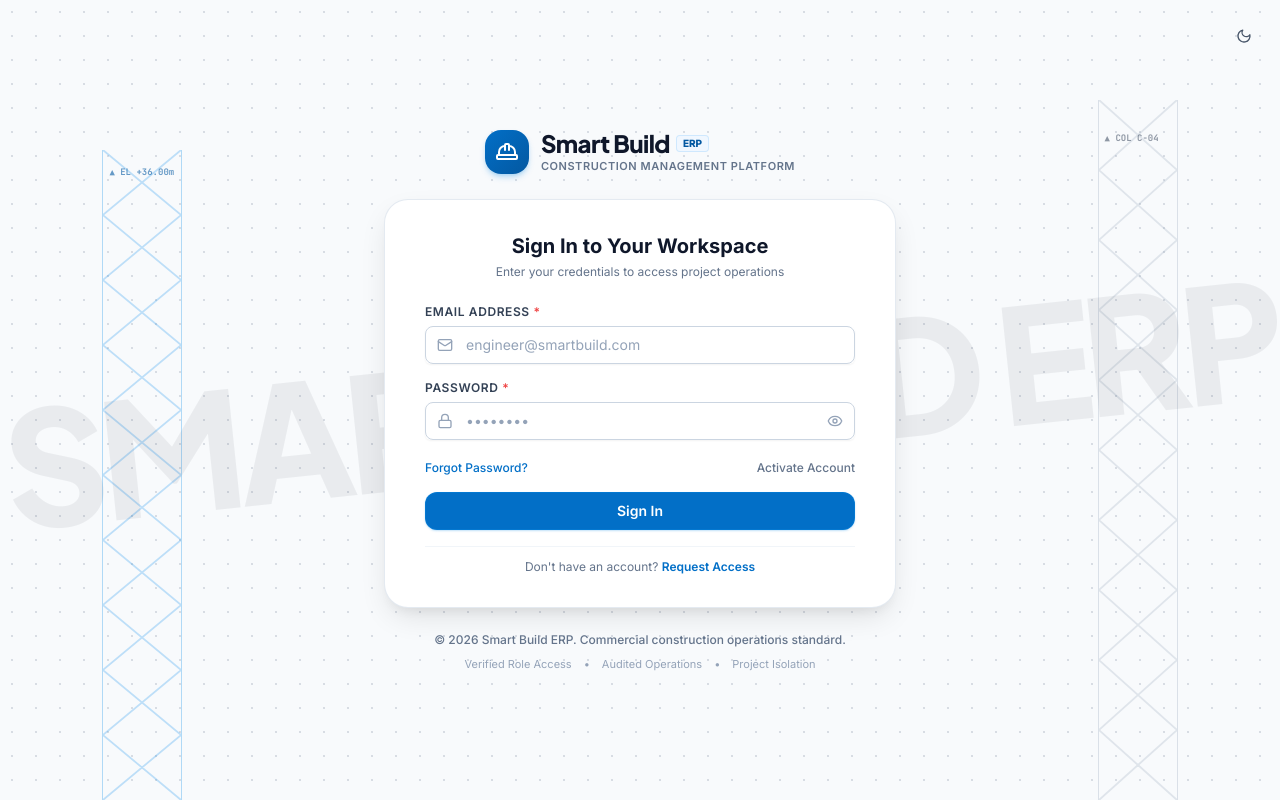
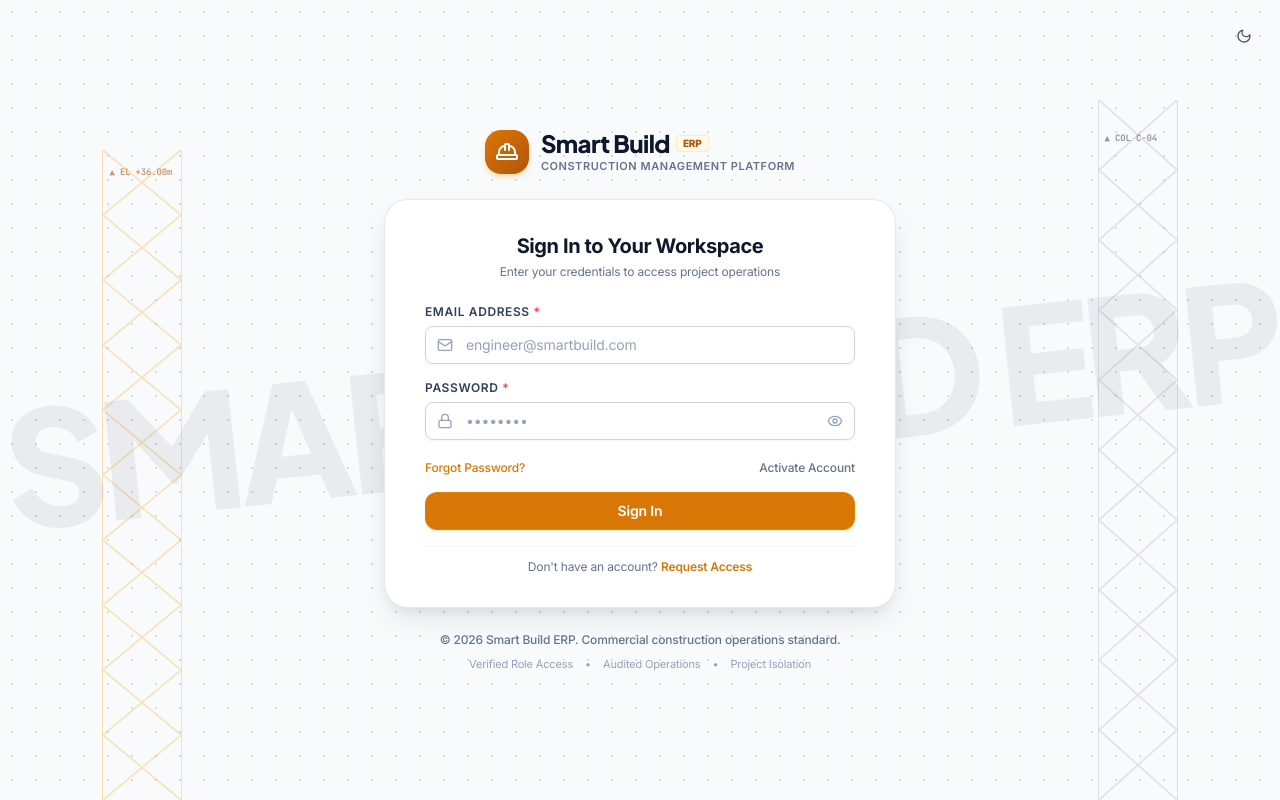
Before and after one commit to ASWANTH299/New_Smart_Build, a React (Vite) app in the folder frontend/: page /login in a window 1280 px wide. Built offline with nearby package versions, Linux system fonts and the light colour scheme.

Commit message:
style: apply industrial layout

```diff
--- a/frontend/src/layouts/AppLayout.tsx
+++ b/frontend/src/layouts/AppLayout.tsx
@@ -31,8 +31,8 @@ export const AppLayout: React.FC = () => {
       <div className="flex flex-1 flex-col overflow-hidden min-w-0 z-10 relative">
         <Header onToggleSidebar={() => setIsSidebarOpen((prev) => !prev)} />
 
-        <main className="flex-1 overflow-y-auto p-4 sm:p-6 lg:p-8 animate-fade-in relative pb-20 md:pb-8">
-          <div className="mx-auto max-w-7xl space-y-6 relative z-10">
+        <main className="flex-1 min-w-0 bg-[#f8fafc] dark:bg-[#090d16] p-5 sm:p-6 lg:p-7 max-w-7xl mx-auto w-full overflow-y-auto animate-fade-in relative pb-20 md:pb-8">
+          <div className="space-y-6 relative z-10 w-full">
             <Outlet />
           </div>
         </main>
--- a/frontend/src/layouts/Header.tsx
+++ b/frontend/src/layouts/Header.tsx
@@ -4,6 +4,7 @@ import { Menu, LogOut, User as UserIcon, Settings, Shield, ChevronDown } from "l
 import { useAuth } from "../hooks/useAuth.js";
 import { ProjectSwitcher } from "../components/ProjectSwitcher.js";
 import { ThemeToggle } from "../components/ThemeToggle.js";
+import { useLocation } from "react-router-dom";
 
 export interface HeaderProps {
   onToggleSidebar: () => void;
@@ -13,6 +14,7 @@ export const Header: React.FC<HeaderProps> = ({ onToggleSidebar }) => {
   const { user, logout } = useAuth();
   const [isUserMenuOpen, setIsUserMenuOpen] = useState(false);
   const menuRef = useRef<HTMLDivElement>(null);
+  const location = useLocation();
 
   // Close dropdown when clicking outside
   useEffect(() => {
@@ -26,7 +28,7 @@ export const Header: React.FC<HeaderProps> = ({ onToggleSidebar }) => {
   }, []);
 
   return (
-    <header className="sticky top-0 z-30 flex h-16 w-full items-center justify-between border-b border-zinc-200/90 dark:border-zinc-800 bg-white/90 dark:bg-zinc-900/90 backdrop-blur-md px-4 sm:px-6 transition-colors duration-150 shadow-xs">
+    <header className="sticky top-0 z-30 flex h-14 w-full items-center justify-between border-b border-zinc-200/80 dark:border-zinc-800/80 bg-white/90 dark:bg-zinc-900/90 backdrop-blur-sm px-4 sm:px-6 transition-colors duration-150 shadow-xs">
       <div className="flex items-center gap-3">
         <button
           type="button"
@@ -37,9 +39,14 @@ export const Header: React.FC<HeaderProps> = ({ onToggleSidebar }) => {
           <Menu className="w-5 h-5" />
         </button>
 
-        {/* Project Context Switcher */}
+        {/* Project Context Switcher & Breadcrumb */}
         <div className="hidden sm:flex items-center pl-2 border-l border-zinc-200/90 dark:border-zinc-800">
           <ProjectSwitcher />
+          <div className="hidden md:flex items-center gap-2 text-xs font-medium text-zinc-500 dark:text-zinc-400 ml-4 border-l border-zinc-200/80 dark:border-zinc-800/80 pl-4">
+            <span>Smart Build</span>
+            <span className="text-zinc-300 dark:text-zinc-600">/</span>
+            <span className="text-zinc-900 dark:text-zinc-100 capitalize">{location.pathname.split('/')[1] || 'Dashboard'}</span>
+          </div>
         </div>
       </div>
 
@@ -57,15 +64,15 @@ export const Header: React.FC<HeaderProps> = ({ onToggleSidebar }) => {
               aria-expanded={isUserMenuOpen}
               aria-haspopup="true"
             >
-              <div className="hidden md:flex flex-col items-end text-right">
-                <span className="text-xs font-semibold text-zinc-900 dark:text-zinc-100 font-display leading-tight">
+              <div className="hidden md:flex items-center gap-2">
+                <span className="text-xs font-semibold text-zinc-900 dark:text-zinc-100">
                   {user.name}
                 </span>
-                <span className="text-[10px] text-brand-700 dark:text-brand-300 font-bold uppercase tracking-wider font-mono">
+                <span className="text-[11px] font-mono px-2 py-0.5 rounded border border-zinc-200 dark:border-zinc-700 bg-zinc-50 dark:bg-zinc-800 text-zinc-600 dark:text-zinc-400 uppercase tracking-wider">
                   {user.primaryRole.replace(/_/g, " ")}
                 </span>
               </div>
-              <div className="w-8 h-8 rounded-lg bg-gradient-to-br from-brand-600 to-brand-700 text-white flex items-center justify-center font-bold text-xs shadow-xs font-display">
+              <div className="w-7 h-7 rounded bg-zinc-900 dark:bg-zinc-100 text-white dark:text-zinc-900 flex items-center justify-center font-bold text-xs shadow-xs">
                 {user.name ? user.name.charAt(0).toUpperCase() : "U"}
               </div>
               <ChevronDown className="w-3.5 h-3.5 text-zinc-400" />
--- a/frontend/src/styles/index.css
+++ b/frontend/src/styles/index.css
@@ -4,20 +4,20 @@
 
 @layer base {
   :root {
-    --brand-primary: #026fc7;
-    --brand-dark: #082849;
+    --brand-primary: #d97706;
+    --brand-dark: #b45309;
     --surface-bg: #f8fafc;
     --surface-card: #ffffff;
-    --surface-border: #e2e8f0;
+    --surface-border: #e4e4e7;
     --text-main: #09090b;
-    --text-muted: #64748b;
+    --text-muted: #71717a;
   }
 
   .dark {
-    --brand-primary: #36a7f7;
-    --brand-dark: #0c3f6e;
-    --surface-bg: #09090b;
-    --surface-card: #18181b;
+    --brand-primary: #f59e0b;
+    --brand-dark: #d97706;
+    --surface-bg: #090d16;
+    --surface-card: #0f172a;
     --surface-border: #27272a;
     --text-main: #fafafa;
     --text-muted: #a1a1aa;
@@ -33,7 +33,15 @@
 
   html.dark {
     color: #fafafa;
-    background-color: #09090b;
+    background-color: #090d16;
+  }
+
+  body {
+    letter-spacing: -0.01em;
+  }
+
+  h1, h2, h3, h4, h5, h6 {
+    letter-spacing: -0.02em;
   }
 
   /* Tabular monospaced numbers for tables, metrics, quantities */
@@ -61,7 +69,7 @@
 }
 
 .dark .app-canvas-bg {
-  background-color: #09090b;
+  background-color: #090d16;
   background-image: radial-gradient(rgba(161, 161, 170, 0.16) 1.25px, transparent 1.25px);
   background-size: 24px 24px;
 }
--- a/frontend/tailwind.config.ts
+++ b/frontend/tailwind.config.ts
@@ -24,17 +24,17 @@ const config: Config = {
           50: "#fafafa",
         },
         brand: {
-          50: "#f0f7ff",
-          100: "#e0effe",
-          200: "#bae0fd",
-          300: "#7cc5fb",
-          400: "#36a7f7",
-          500: "#0c8ce9",
-          600: "#026fc7",
-          700: "#0358a1",
-          800: "#074b84",
-          900: "#0c3f6e",
-          950: "#082849",
+          50: "#fffbeb",
+          100: "#fef3c7",
+          200: "#fde68a",
+          300: "#fcd34d",
+          400: "#fbbf24",
+          500: "#f59e0b",
+          600: "#d97706",
+          700: "#b45309",
+          800: "#92400e",
+          900: "#78350f",
+          950: "#451a03",
         },
         construction: {
           amber: "#f97316",
@@ -80,7 +80,8 @@ const config: Config = {
         ],
       },
       boxShadow: {
-        card: "0 1px 3px 0 rgb(0 0 0 / 0.05), 0 1px 2px -1px rgb(0 0 0 / 0.05), 0 0 0 1px rgb(0 0 0 / 0.03)",
+        xs: "0 1px 2px 0 rgba(0, 0, 0, 0.05)",
+        card: "0 1px 3px 0 rgba(0, 0, 0, 0.03), 0 1px 2px -1px rgba(0, 0, 0, 0.03)",
         "card-hover": "0 10px 25px -5px rgb(0 0 0 / 0.08), 0 8px 10px -6px rgb(0 0 0 / 0.04), 0 0 0 1px rgb(0 0 0 / 0.05)",
         elevated: "0 12px 30px -6px rgb(0 0 0 / 0.12), 0 8px 12px -6px rgb(0 0 0 / 0.06)",
         dropdown: "0 14px 34px -4px rgb(0 0 0 / 0.15), 0 4px 8px -2px rgb(0 0 0 / 0.06)",
```
Also changed, not shown: frontend/src/layouts/Sidebar.tsx (+39 -25 lines).
